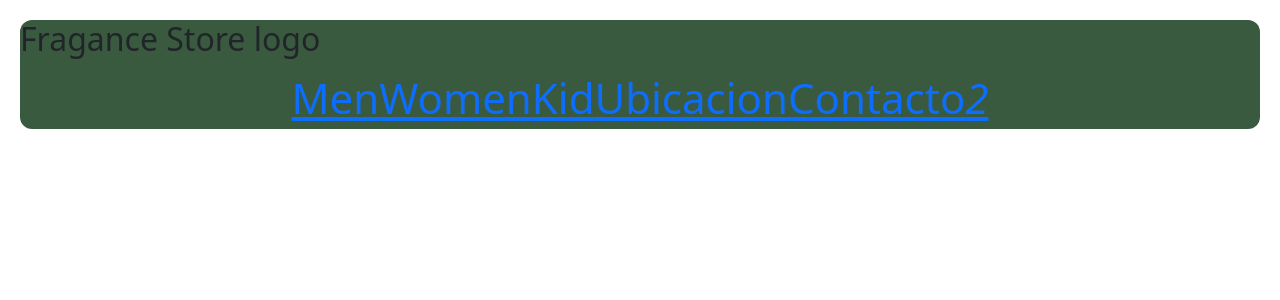
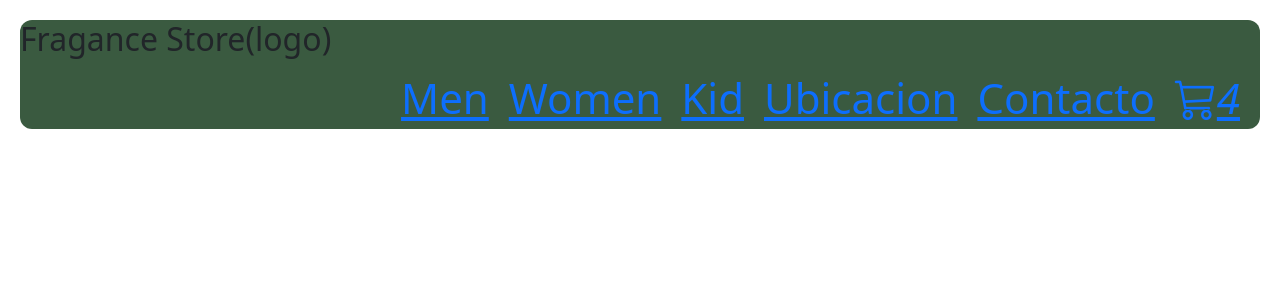
Before and after one commit to rocespedes95/fragance-store-react, a React (Create React App) app: page / in a window 1280 px wide. Shown: the top 300 px of the page. Built offline with nearby package versions, Linux system fonts and the light colour scheme.

Commit message:
tp terminado y revisado

```diff
--- a/public/index.html
+++ b/public/index.html
@@ -12,6 +12,8 @@
     <link rel="apple-touch-icon" href="%PUBLIC_URL%/logo192.png" />
 
     <link rel="manifest" href="%PUBLIC_URL%/manifest.json" />
+    <!--  Bootstrap icons -->
+    <link rel="stylesheet" href="https://cdn.jsdelivr.net/npm/bootstrap-icons@1.10.2/font/bootstrap-icons.css">
 
     <title>Clase2</title>
   </head>
--- a/src/App.css
+++ b/src/App.css
@@ -1,3 +1,4 @@
+
 
 .header{
     background-color: #3a5a40;
@@ -16,6 +17,12 @@
 
 }
 .nav{
-    justify-content: center;
+    display: flex;
+    flex-wrap:wrap;
+    gap: 20px;
+    text-decoration: none;
+    justify-content: flex-end;
+    margin-right: 20px;
+
 
 }
--- a/src/App.js
+++ b/src/App.js
@@ -1,11 +1,14 @@
-import { NavBar } from "./componentes/NavBar";
+import { NavBar } from "./componentes/NavBar.js";
 import 'bootstrap/dist/css/bootstrap.min.css';
-import "./App.css"
+import "./App.css";
+
+import ItemListContainer from "./componentes/ItemListContainer.js";
 
 function App() {
   return (
     <div>
       <NavBar/>
+      <ItemListContainer greating="texto item list container"/>
     </div>
   );
 }
--- a/src/componentes/CardWidget.js
+++ b/src/componentes/CardWidget.js
@@ -1,10 +1,10 @@
-import { NavBar } from "./NavBar"
+import React from "react";
 
 
 export const CardWidget = () => {
     return(
-        <i className="bi bi-cart3">2</i>
+        <i className="bi bi-cart3">4</i>
         )
 }
 
-export default NavBar;
+export default CardWidget;
--- /dev/null
+++ b/src/componentes/ItemListContainer.js
@@ -0,0 +1,8 @@
+import React from "react";
+
+export const ItemListContainer = ()=>{
+    return(
+       <title/>
+    )
+}
+export default ItemListContainer;
--- a/src/index.js
+++ b/src/index.js
@@ -10,7 +10,3 @@ root.render(
     <App />
   </React.StrictMode>
 );
-
-// If you want to start measuring performance in your app, pass a function
-// to log results (for example: reportWebVitals(console.log))
-// or send to an analytics endpoint. Learn more: https://bit.ly/CRA-vitals
```
Also changed, not shown: src/componentes/NavBar.js (+6 -3 lines).
